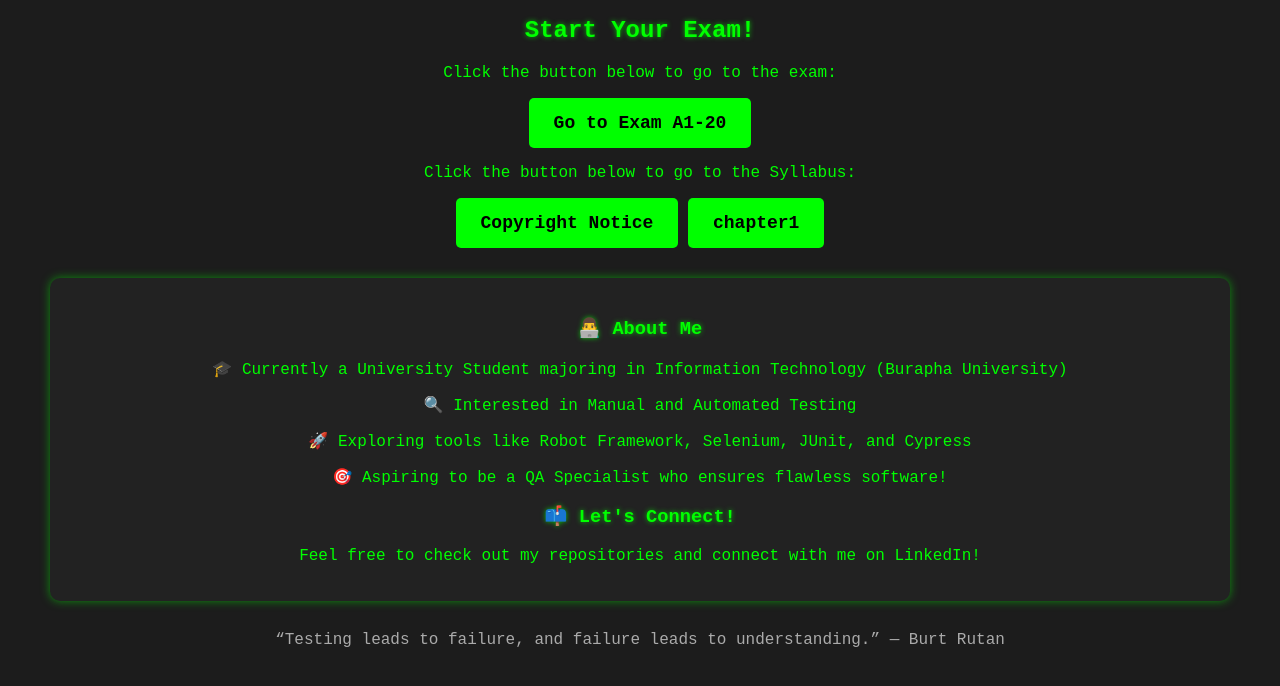
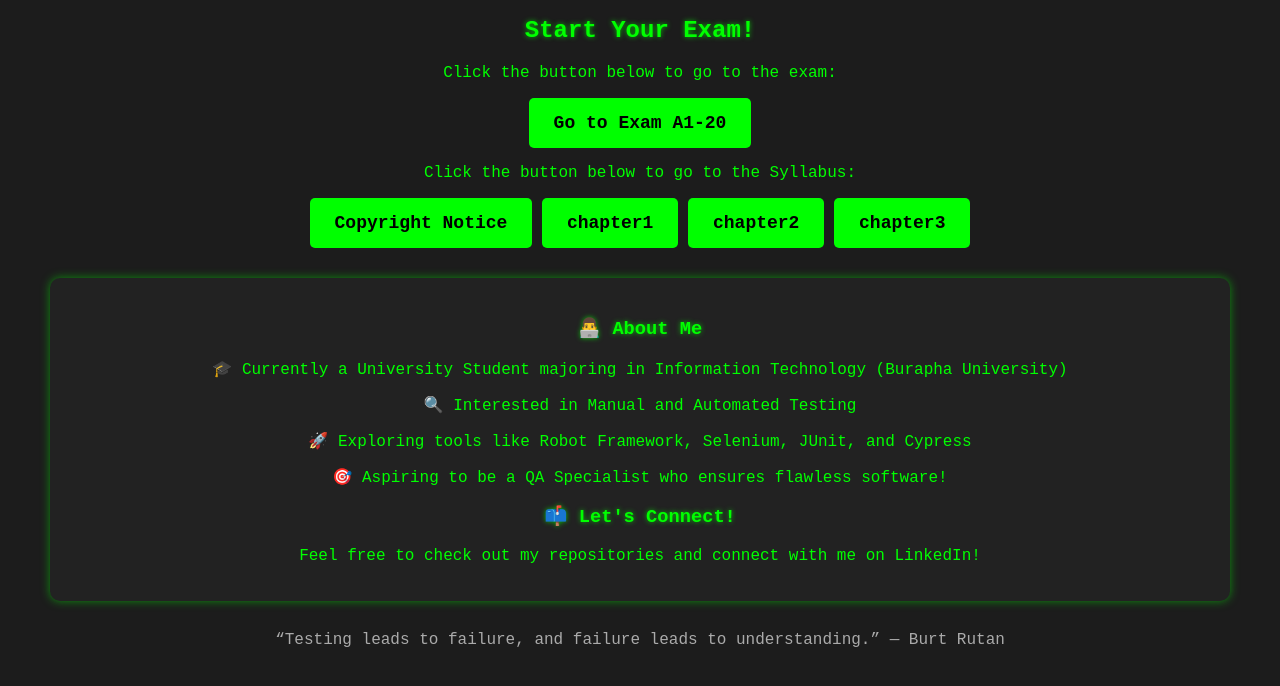
Before and after one commit to K2anC2ai/ExamTesterPractice-CTFL-, a plain HTML site: page index.html in a window 1280 px wide. Shown: the part 150-836 px from the top of the page. Drawn offline with Linux system fonts and the light colour scheme.

Commit message:
Update index.html

```diff
--- a/index.html
+++ b/index.html
@@ -53,7 +53,11 @@
 
 
     <p>Click the button below to go to the Syllabus:</p>
-    <a href="copyright.html">Copyright Notice</a> <a href="chapter1.html">chapter1</a>
+    <a href="copyright.html">Copyright Notice</a> <a href="chapter1.html">chapter1</a> <a href="chapter2.html">chapter2</a> <a href="chapter3.html">chapter3</a>
+
+
+
+
     <div class="bio">
         <h3>👨‍💻 About Me</h3>
         <p>🎓 Currently a University Student majoring in Information Technology (Burapha University)</p>
```
